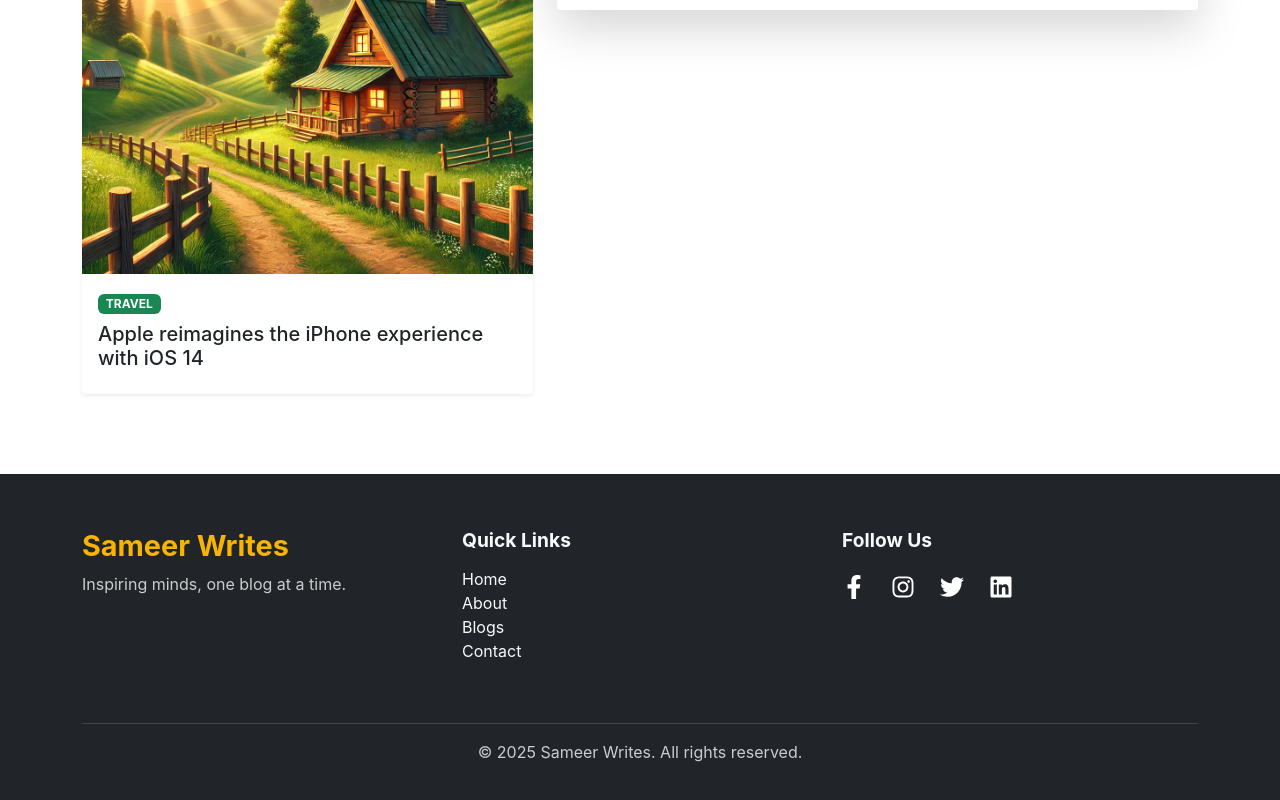
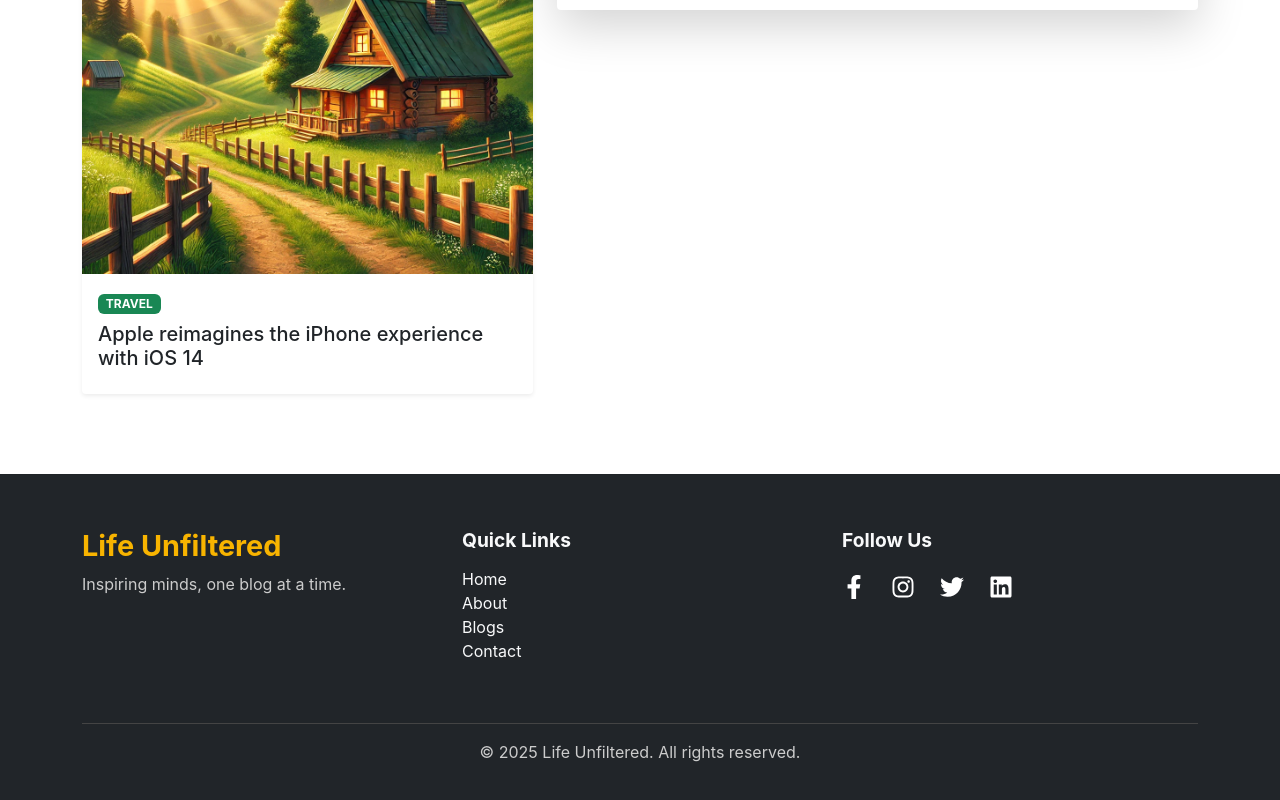
Before and after one commit to sameerpise/Blog, a React (Vite) app in the folder blog/: page / in a window 1280 px wide. Shown: the part 5441-6241 px from the top of the page. Built offline with nearby package versions, Linux system fonts and the light colour scheme.

Commit message:
Update Footer.jsx

```diff
--- a/blog/src/Componets/Footer.jsx
+++ b/blog/src/Componets/Footer.jsx
@@ -10,7 +10,7 @@
         <div className="row footer-top py-4">
           {/* Logo & About */}
           <div className="col-md-4">
-            <h2 className="footer-logo">Sameer Writes</h2>
+            <h2 className="footer-logo">Life Unfiltered</h2>
             <p>Inspiring minds, one blog at a time.</p>
           </div>
 
@@ -39,7 +39,7 @@
 
         {/* Footer Bottom */}
         <div className="footer-bottom text-center py-3">
-          <p className="mb-0">&copy; {new Date().getFullYear()} Sameer Writes. All rights reserved.</p>
+          <p className="mb-0">&copy; {new Date().getFullYear()} Life Unfiltered. All rights reserved.</p>
         </div>
       </div>
     </footer>
```
